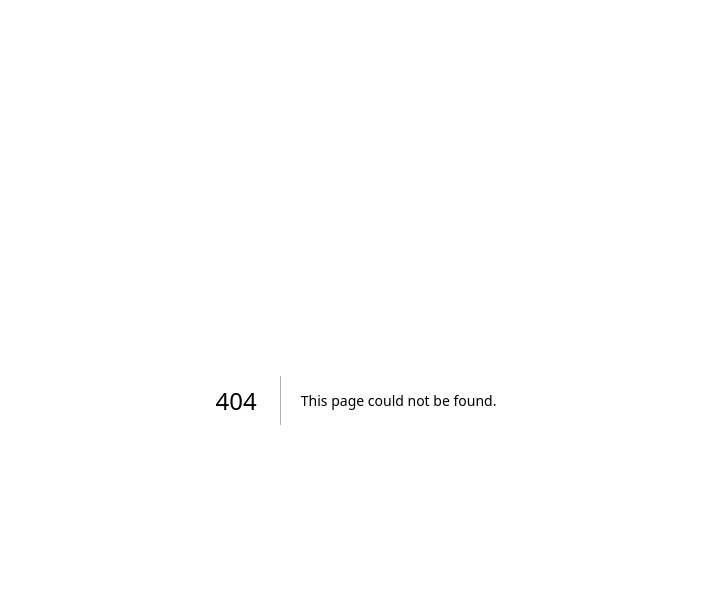
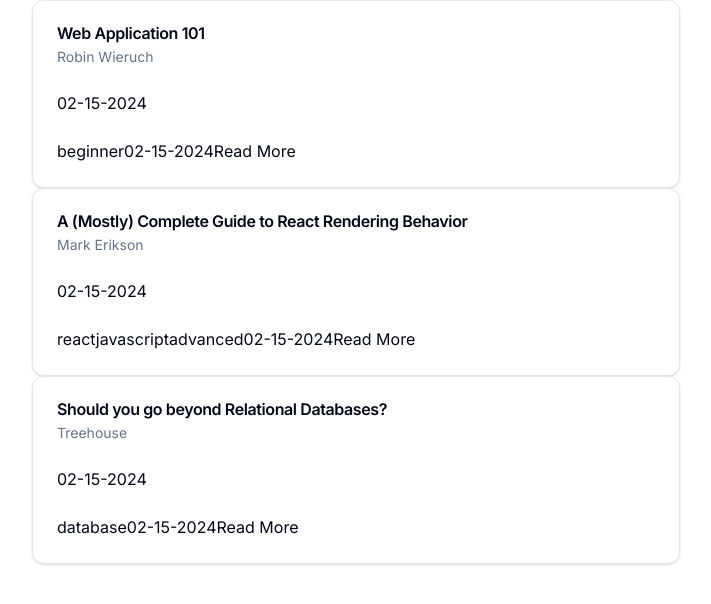
Before and after one commit to snow-t-m-yang/snow, a Next.js app: page /magazine in a window 1280 px wide. Before the commit this address had no page. Shown: the top 604 px of the page, without its empty margins (284-995 px from the left). Built offline with nearby package versions, Linux system fonts and the light colour scheme.

Commit message:
Add CreateCardModal and MagaCard components

```diff
--- /dev/null
+++ b/src/app/magazine/_components/CreateCardModal.tsx
@@ -0,0 +1,9 @@
+
+// todo: Create a DB to store blogs data and fetch them from the DB
+
+type Props = {}
+export default function WritePage({}: Props) {
+  return (
+    <div>WritePage</div>
+  )
+}
--- /dev/null
+++ b/src/app/magazine/_components/MagaCard.tsx
@@ -0,0 +1,44 @@
+import Link from "next/link";
+import blogs from "../data-blogs";
+import {
+  Card,
+  CardContent,
+  CardDescription,
+  CardFooter,
+  CardHeader,
+  CardTitle,
+} from "@/components/ui/card";
+
+type Props = {};
+export default function MagaCard({}: Props) {
+  return (
+    <>
+      <section className="grid">
+        {blogs.map((blog) => {
+          const { id, title, author, date, tag, src } = blog;
+          return (
+            <Card key={id}>
+              <CardHeader>
+                <CardTitle>{title}</CardTitle>
+                <CardDescription>{author}</CardDescription>
+              </CardHeader>
+              <CardContent>
+                <p>{date}</p>
+              </CardContent>
+              <CardFooter>
+                <p>{tag}</p>
+                <p>{date}</p>
+                <Link
+                  href={src}
+                  target="_blank"
+                >
+                  <p>Read More</p>
+                </Link>
+              </CardFooter>
+            </Card>
+          );
+        })}
+      </section>
+    </>
+  );
+}
--- /dev/null
+++ b/src/app/magazine/data-blogs.ts
@@ -0,0 +1,41 @@
+export type Blog = {
+  title: string;
+  src: string;
+  date: string;
+  author: string;
+  catagory: string;
+  id: string;
+  tag?: string[];
+};
+
+const blogs: Blog[] = [
+  {
+    title: "Web Application 101",
+    src: "https://www.robinwieruch.de/web-applications/",
+    date: "02-15-2024",
+    author: "Robin Wieruch",
+    catagory: "web",
+    id: crypto.randomUUID(),
+    tag: ["beginner"],
+  },
+  {
+    title: "A (Mostly) Complete Guide to React Rendering Behavior",
+    src: "https://blog.isquaredsoftware.com/2020/05/blogged-answers-a-mostly-complete-guide-to-react-rendering-behavior/",
+    date: "02-15-2024",
+    author: "Mark Erikson",
+    catagory: "frontend",
+    id: crypto.randomUUID(),
+    tag: ["react", "javascript", "advanced"],
+  },
+  {
+    title: "Should you go beyond Relational Databases?",
+    src: "https://blog.teamtreehouse.com/should-you-go-beyond-relational-databases",
+    date: "02-15-2024",
+    author: "Treehouse",
+    catagory: "backend",
+    id: crypto.randomUUID(),
+    tag: ["database"],
+  },
+];
+
+export default blogs;
--- /dev/null
+++ b/src/app/magazine/page.tsx
@@ -0,0 +1,11 @@
+import CreateCardModal from "./_components/CreateCardModal";
+import MagaCard from "./_components/MagaCard";
+
+type Props = {}
+export default function page({}: Props) {
+  return (
+    <main className=''>
+      <MagaCard />
+    </main>
+  );
+}
```
